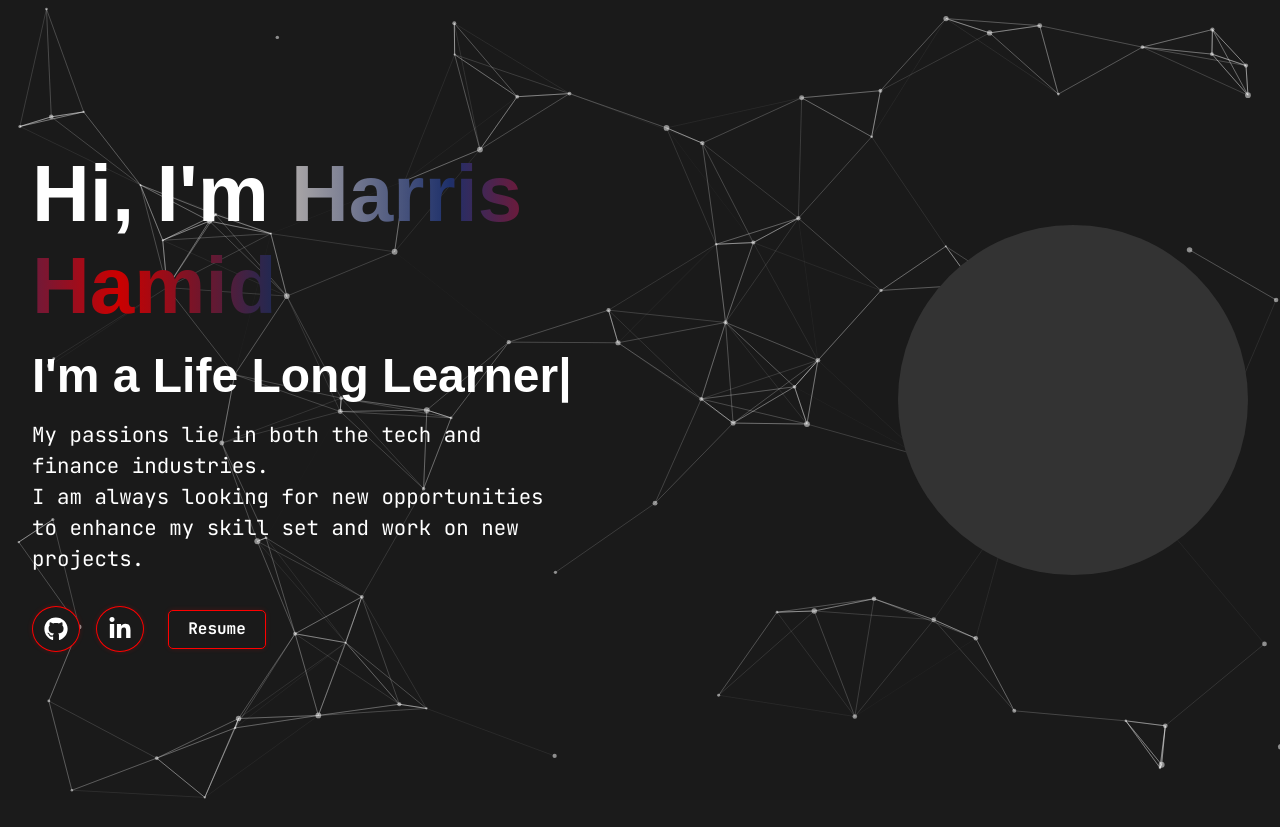
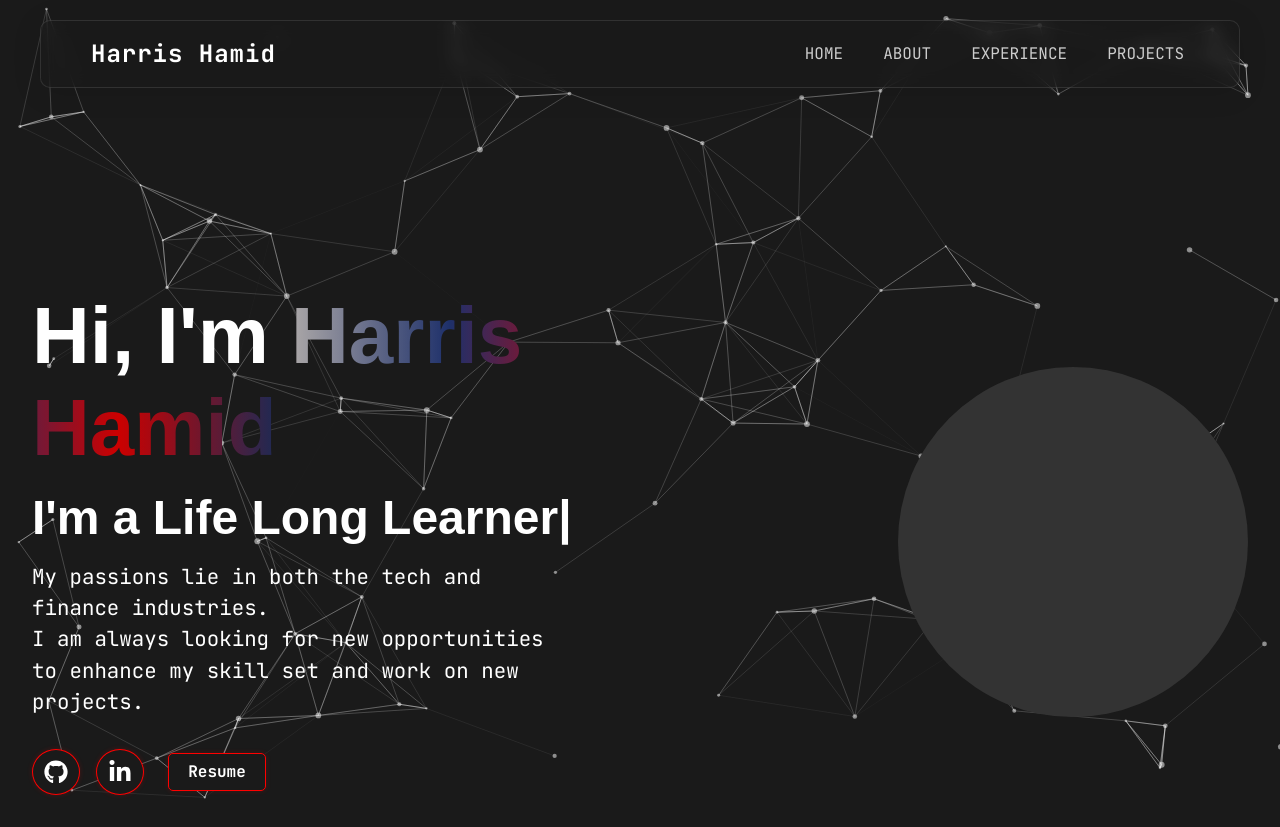
Before and after one commit to HarrisHamid/Portfolio-Website-V2, a React (Vite) app: page / in a window 1280 px wide. Before the commit the page ends 800 px from the top, so only its background shows below. Built offline with nearby package versions, Linux system fonts and the light colour scheme.

Commit message:
Added Navbar

```diff
--- a/package.json
+++ b/package.json
@@ -14,6 +14,7 @@
     "react": "^19.1.0",
     "react-dom": "^19.1.0",
     "react-icons": "^5.5.0",
+    "react-router-dom": "^7.6.3",
     "react-tsparticles": "^2.12.2",
     "tailwindcss": "^4.1.11",
     "tsparticles": "^3.8.1",
--- a/src/App.css
+++ b/src/App.css
@@ -57,10 +57,16 @@ p {
   display: flex;
   justify-content: center;
   align-items: center;
-  min-height: 100vh;
+  /* Remove min-height: 100vh; */
+  /* min-height: 100vh; */ /* REMOVE THIS LINE */
+
+  /* Add margin-top to push it down from the navbar */
+  margin-top: 170px; /* Adjust this value (navbar height + desired gap) */
+
   padding: 2rem;
-  position: relative; /* Crucial for z-index to work against absolute children */
-  background-color: transparent; /* Particles will draw the background now */
+  position: relative;
+  background-color: transparent;
+  /* Keep other .home styles as they are */
 }
 
 /* Ensure content inside .home is visible over particles */
@@ -184,3 +190,85 @@ p {
     margin-top: 2rem;
   }
 }
+
+/* Navbar Styling */
+/* Nav bar  */
+.navbar {
+  display: flex;
+  justify-content: space-between;
+  align-items: center;
+  background-color: rgba(26, 26, 26, 0.4);
+  padding: 15px 50px;
+  border-radius: 10px;
+  box-shadow: 0 4px 30px rgba(0, 0, 0, 0.1);
+  border: 1px solid rgba(255, 255, 255, 0.1);
+  backdrop-filter: blur(8px);
+  -webkit-backdrop-filter: blur(8px);
+  position: relative;
+  z-index: 10;
+  max-width: 1200px;
+  margin: 20px auto;
+}
+
+.navbar-left .navbar-brand {
+  color: #fff;
+  font-size: 1.5rem;
+  font-weight: bold;
+  text-decoration: none;
+  letter-spacing: 1px;
+}
+
+.navbar-center .navbar-links {
+  list-style: none;
+  margin: 0;
+  padding: 0;
+  display: flex;
+  gap: 30px;
+}
+
+/* COMBINED AND OPTIMIZED BLOCK FOR NAV BAR LINKS */
+.navbar-center .navbar-links li a {
+  color: #ccc;
+  font-size: 1rem;
+  text-decoration: none;
+  text-transform: uppercase;
+  transition: color 0.3s ease;
+  position: relative;
+  overflow: hidden; /* Helps contain the pseudo-elements if they start outside */
+  padding: 0 5px; /* Add some padding to make space for the brackets */
+}
+
+.navbar-center .navbar-links li a:hover {
+  color: #fff;
+}
+
+/* Create the left bracket */
+.navbar-center .navbar-links li a::before {
+  content: "[";
+  position: absolute;
+  left: -10px;
+  opacity: 0;
+  transition: all 0.3s ease;
+  color: #ff0000;
+}
+
+/* Create the right bracket */
+.navbar-center .navbar-links li a::after {
+  content: "]";
+  position: absolute;
+  right: -10px;
+  opacity: 0;
+  transition: all 0.3s ease;
+  color: #fd0000;
+}
+
+/* On hover, move the brackets into position and make them visible */
+.navbar-center .navbar-links li a:hover::before {
+  left: -5px;
+  opacity: 1;
+}
+
+.navbar-center .navbar-links li a:hover::after {
+  right: -5px;
+  opacity: 1;
+}
--- a/src/App.jsx
+++ b/src/App.jsx
@@ -1,10 +1,23 @@
+// App.jsx
+import React from "react";
+import { BrowserRouter as Router, Routes, Route } from "react-router-dom";
 import Home from "./components/Home";
+import NavBar from "./components/NavBar";
+
+import "./App.css";
 
 function App() {
   return (
-    <div className="App">
-      <Home />
-    </div>
+    <Router>
+      {" "}
+      {/* Wrap your entire app with Router */}
+      <div className="App">
+        <NavBar />{" "}
+        <Routes>
+          <Route path="/" element={<Home />} />
+        </Routes>
+      </div>
+    </Router>
   );
 }
 
--- /dev/null
+++ b/src/components/NavBar.jsx
@@ -0,0 +1,36 @@
+// NavBar.jsx
+import React from "react";
+import { Link } from "react-router-dom";
+
+const NavBar = () => {
+  return (
+    <nav className="navbar">
+      <div className="navbar-left">
+        <Link to="/" className="navbar-brand">
+          Harris Hamid
+        </Link>{" "}
+        {/* Use Link */}
+      </div>
+      <div className="navbar-center">
+        <ul className="navbar-links">
+          <li>
+            <Link to="/">Home</Link>
+          </li>{" "}
+          <li>
+            <Link to="/about">About</Link>
+          </li>{" "}
+          {/* Use Link */}
+          <li>
+            <Link to="/experience">Experience</Link>
+          </li>{" "}
+          {/* Use Link */}
+          <li>
+            <Link to="/projects">Projects</Link>
+          </li>{" "}
+        </ul>
+      </div>
+    </nav>
+  );
+};
+
+export default NavBar;
```
Also changed, not shown: src/components/Project.jsx (deleted), 1 other file (tests, documents, lock files or other folders).
